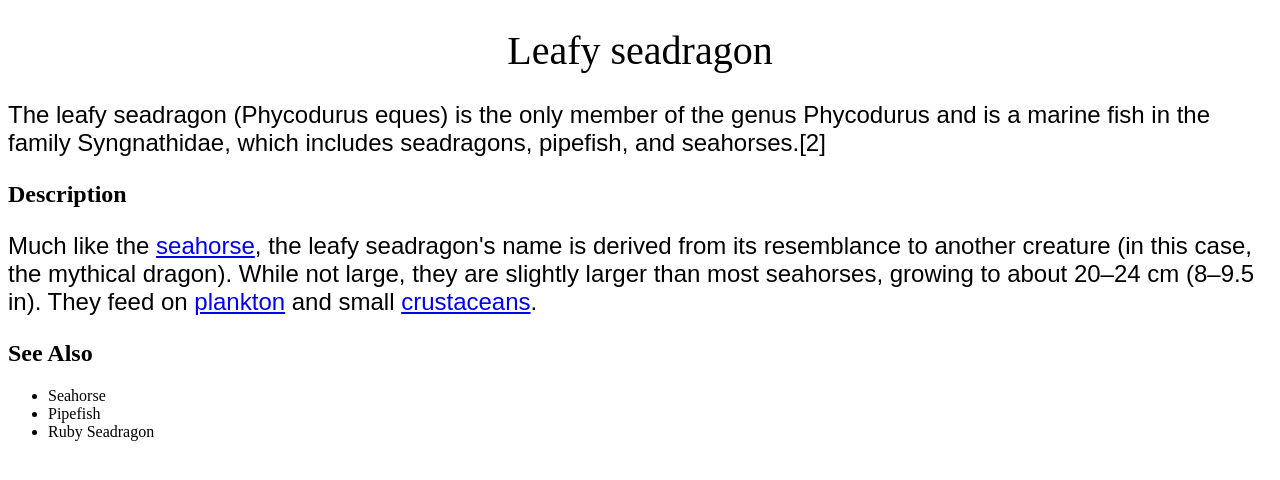
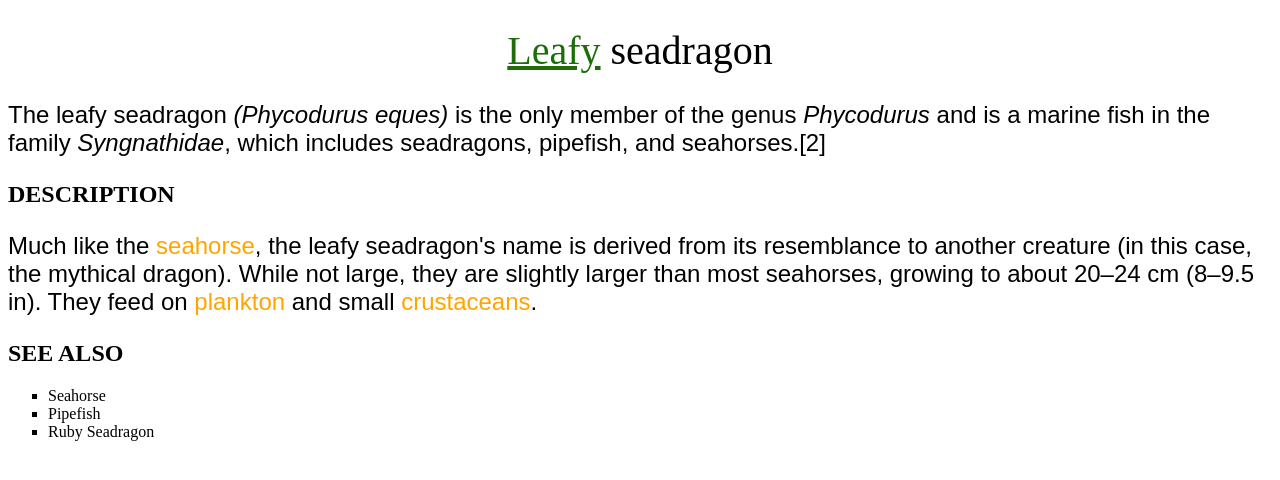
Before and after one commit to torki-yaseen/HTML-CSS-Bootcamp, a plain HTML site: page css/secondExerceise/index.html in a window 1280 px wide. Drawn offline with Linux system fonts and the light colour scheme.

Commit message:
more text style

```diff
--- a/css/secondExerceise/app.css
+++ b/css/secondExerceise/app.css
@@ -18,13 +18,36 @@ p {
 }
 
 /*  Select the element with the id of 'leafy' and make it have a color of #1d6e09 and give it a #1d6e09 underline*/
+#leafy {
+  color: #1d6e09;
+  text-decoration: underline;
+}
 
 /* Select the elements with the class of 'latin' and make them italicized*/
 
+.latin {
+  font-style: italic;
+}
+
 /* Select all h2s and make them uppercase (using css) */
+h2 {
+  text-transform: uppercase;
+}
 
 /*  Select all links and remove their underline and make them have a color of orange*/
+a {
+  text-decoration-line: none;
+  color: orange;
+}
 
 /* Write styles so that links turn red and have a red underline when hovered over*/
+a:hover {
+  color: red;
+  text-decoration-line: underline;
+}
 
 /*  Make the unordered list use squares for their bullet point marker*/
+
+ul {
+  list-style: square;
+}
```
